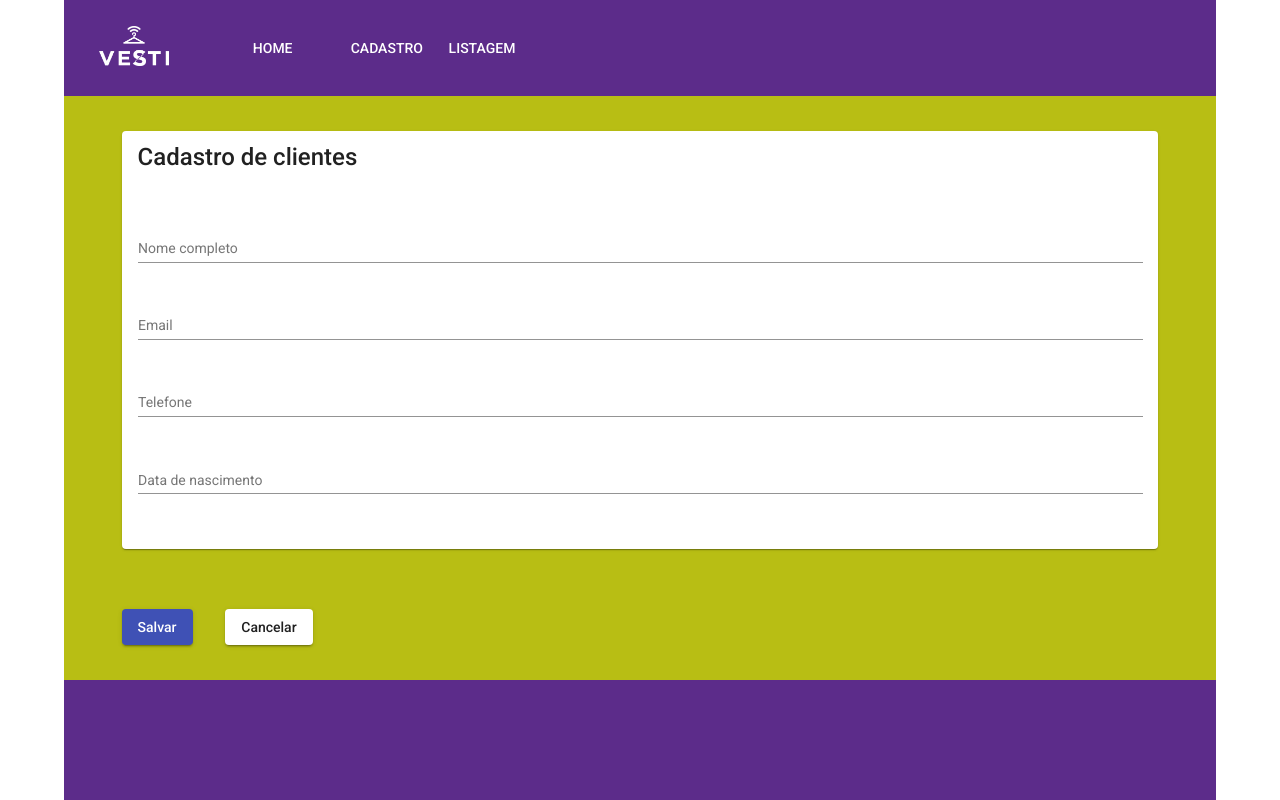
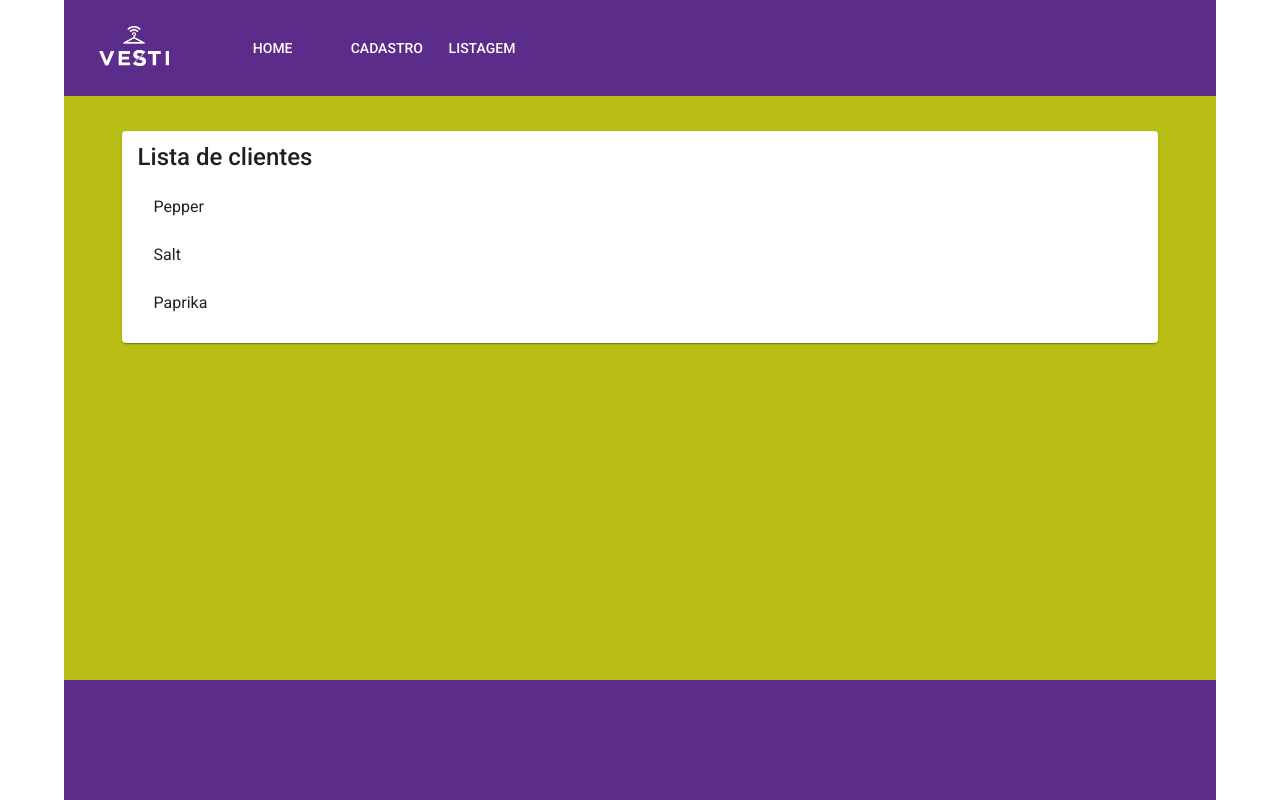
Before and after one commit to Camillads/customer-control-angular, an Angular app: page /clientes in a window 1280 px wide. Built offline with nearby package versions, Linux system fonts and the light colour scheme.

Commit message:
configuração do router

```diff
--- a/src/app/Components/cadastro/cadastro.component.css
+++ b/src/app/Components/cadastro/cadastro.component.css
@@ -2,7 +2,7 @@
     width: 100%;
     height: 100%;
     display: grid;
-    grid-template-rows: 75% 25%;
+    grid-template-rows: 80% 20%;
 }
 
 .content-card {
--- a/src/app/Components/clientes/clientes.component.html
+++ b/src/app/Components/clientes/clientes.component.html
@@ -1,19 +1,10 @@
-<mat-card>
-    <mat-card-title> Cadastro de clientes </mat-card-title>
-    <form>
-        <mat-form-field>
-            <input matInput placeholder="Nome">
-        </mat-form-field>
-        <mat-form-field>
-            <input matInput placeholder="Preço">
-        </mat-form-field>
-    </form>
-</mat-card>
-
-<button mat-raised-button (click)="createProduct()" color="primary">
-    Salvar
-</button>
-
-<button mat-raised-button (click)="cancel()">
-    Cancelar
-</button>
+<div class="content">
+    <mat-card>
+        <mat-card-title> Lista de clientes </mat-card-title>
+        <mat-list>
+            <mat-list-item> Pepper </mat-list-item>
+            <mat-list-item> Salt </mat-list-item>
+            <mat-list-item> Paprika </mat-list-item>
+        </mat-list>
+    </mat-card>
+</div>
--- a/src/app/Components/menu/menu.component.html
+++ b/src/app/Components/menu/menu.component.html
@@ -5,17 +5,17 @@
 
     <div class="content-menu">
         <div class="option-menu">
-            <button mat-button>HOME</button>
+            <button mat-button routerLink="/"> HOME </button>
         </div>
         <div class="option-menu">
-            <button mat-button [matMenuTriggerFor]="menu">CADASTRO</button>
+            <button mat-button [matMenuTriggerFor]="menu" routerLink="/cadastro"> CADASTRO </button>
             <mat-menu #menu="matMenu">
                 <button mat-menu-item>Item 1</button>
                 <button mat-menu-item>Item 2</button>
             </mat-menu>
         </div>
         <div class="option-menu">
-            <button mat-button [matMenuTriggerFor]="menu">LISTAGEM</button>
+            <button mat-button [matMenuTriggerFor]="menu" routerLink="/clientes">LISTAGEM</button>
             <mat-menu #menu="matMenu">
                 <button mat-menu-item>Item 1</button>
                 <button mat-menu-item>Item 2</button>
--- a/src/app/app.component.html
+++ b/src/app/app.component.html
@@ -5,7 +5,7 @@
   </div>
 
   <div class="main">
-    <app-cadastro></app-cadastro>
+    <router-outlet></router-outlet>
   </div>
 
   <div class="footer">
```
Also changed, not shown: src/app/app-routing.module.ts (added, +12 -0 lines), src/app/app.module.ts (+17 -2 lines).
